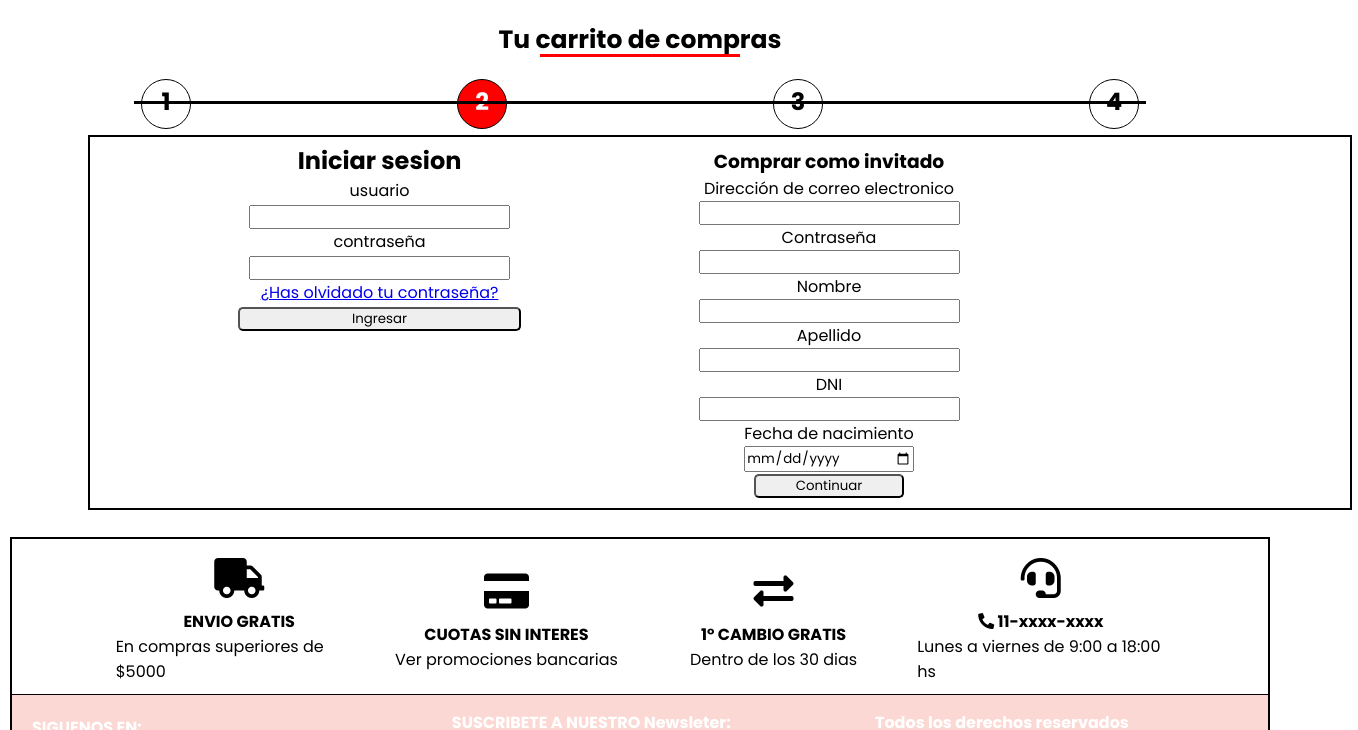
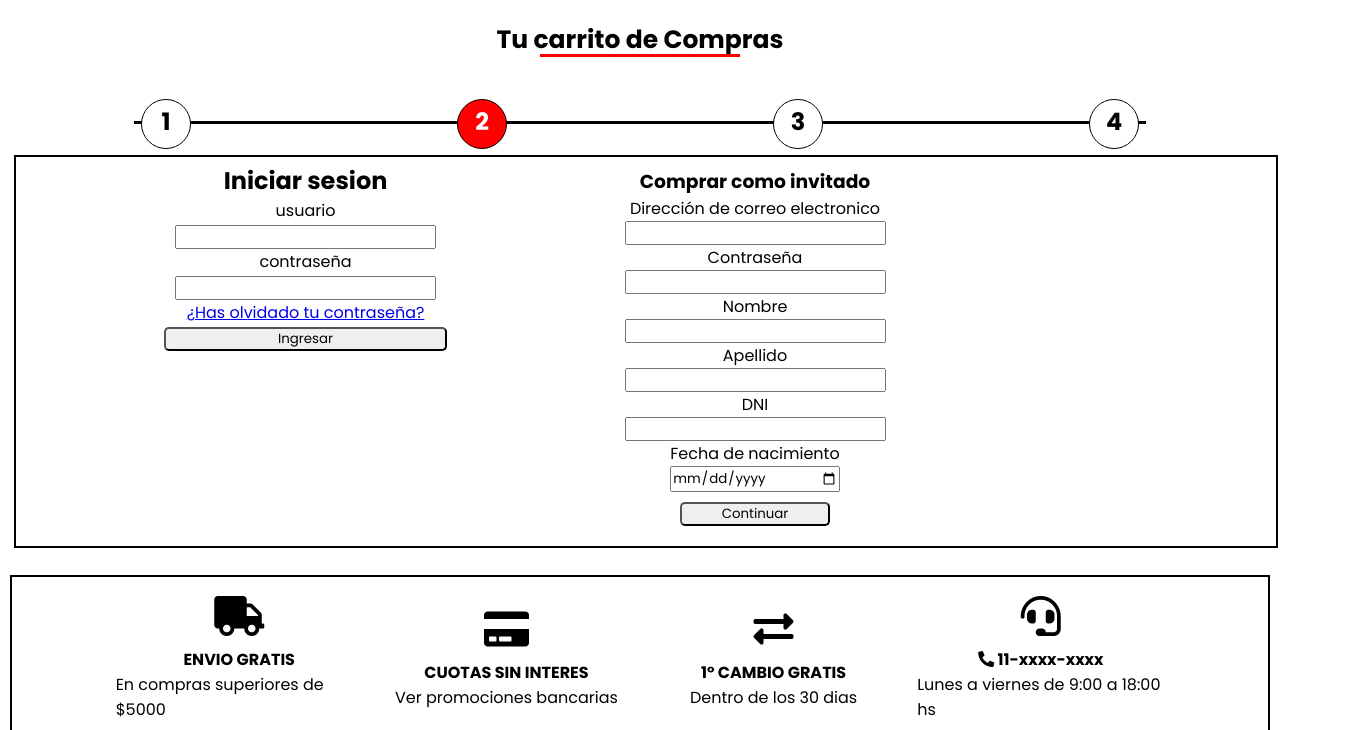
Before and after one commit to lean9ema/G12_LSKV_FC_, a website: page views/productCart2.html in a window 1280 px wide. Shown: the part 64-794 px from the top of the page, 1358 px wide, since content can reach past the window. Drawn offline with Linux system fonts and the light colour scheme; a web font is replaced by a local one.

Commit message:
Sharon- Carrito de compras 2

```diff
--- a/public/css/productCart2.css
+++ b/public/css/productCart2.css
@@ -158,6 +158,8 @@ main section .cuerpo .register button{
     justify-content: center;
     margin: 0px 50px;
     border-radius: 5px;
+    margin: 10px;
+
 }
 main section .cuerpo .register button:hover{
     background-color:#F8E2CF
@@ -167,9 +169,8 @@ main section h1.title {
     position: relative;
     justify-content:center;
     font-size: 25px;
-    margin: 15px 0px 20px;
+    margin: 15px 0px 40px;
 }
-
 main section h1.title:before{
     content: "";
     position: absolute;
@@ -178,7 +179,15 @@ main section h1.title:before{
     bottom: 2px;
     border-bottom: 3px solid red;
 }
+main section .cuerpo .register {
+    flex-wrap: wrap;
+    flex-direction: column;
+    justify-content: center;
+    margin: 10px;
+}
 
+
+/*Carrito 2*/
 main section .paso{
     display: flex;
     flex-wrap: wrap;
@@ -195,26 +204,24 @@ main section .paso:before{
     border-bottom: 3px solid black;
     z-index: 0;
 }
-main section .paso .pasoDos {
-    background-color: red;
-    color: #fff;
-}
-main section .paso h2 {
-    text-align: center;
+
+main section .paso h2{
+    text-align: center ;
     width: 50px;
     height: 50px;
     border-radius: 50%;
     -moz-border-radius: 50%;
     -webkit-border-radius: 50%;
-    border: 1px solid black;
+    border: 1px solid black ;
     padding-top: 4px;
-}
-main section .cuerpo .register {
-    flex-wrap: wrap;
-    flex-direction: column;
-    justify-content: center;
-    margin: 10px;
-}
+    z-index: 1000;
+    background-color: #fff;
+ }
+
+ main section .paso .pasoDos{
+     background-color: red;
+     color: #fff;
+ }
 
 
 
@@ -381,7 +388,7 @@ footer{
 
     main section .cuerpo {
         display: inline-block;
-        margin-left: 80px;
+
 
      }
      main section .cuerpo .login {
--- a/views/productCart2.html
+++ b/views/productCart2.html
@@ -65,19 +65,17 @@
     </section>
 
     <main>
-   <section class="carrito">
-        <article>
 
-            <h1 class="title">Tu carrito de compras</h1>
-        </article>
+     <section class="caja">
+        <h1 class="title"> Tu carrito de Compras </h1>
+
         <article class="paso">
             <h2>1</h2>
             <h2 class="pasoDos">2</h2>
             <h2>3</h2>
             <h2>4</h2>
         </article>
-    </section>
-     <section class="caja">
+
         <div class="cuerpo">
 
 
```
